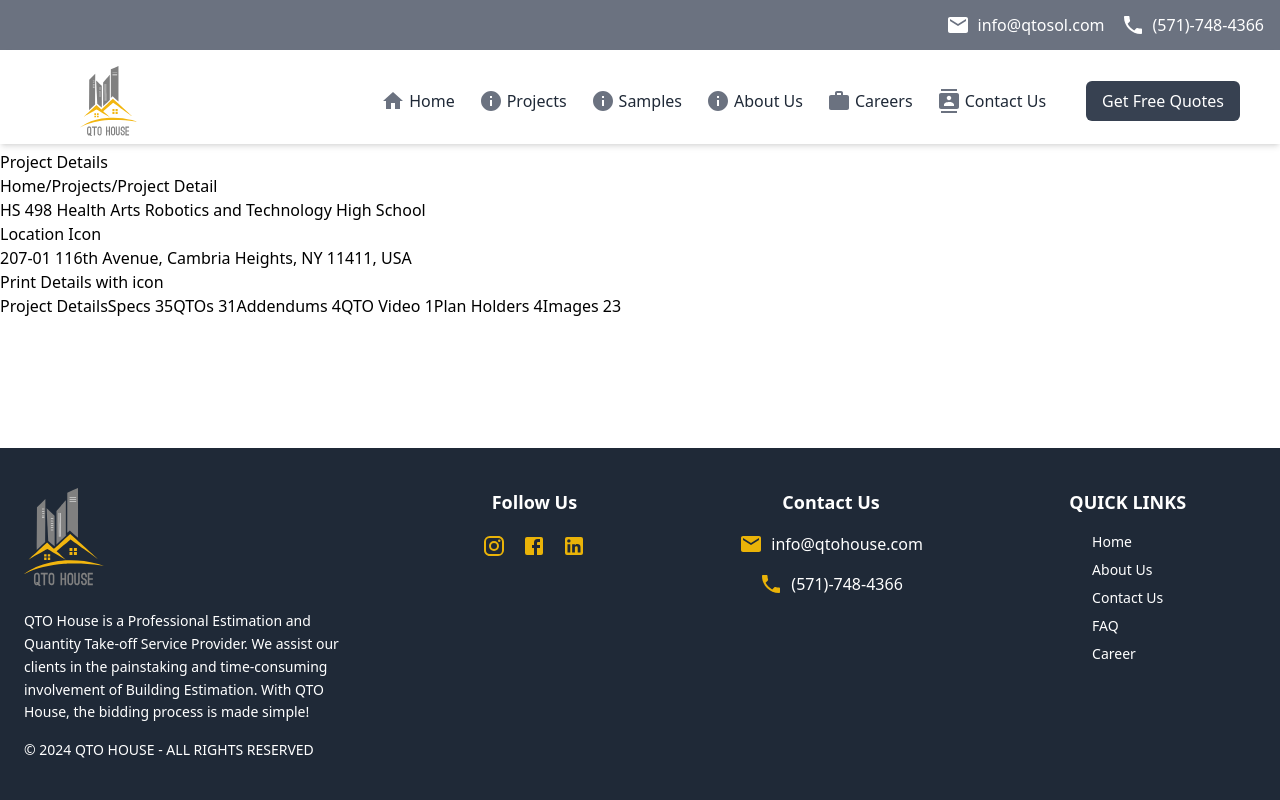
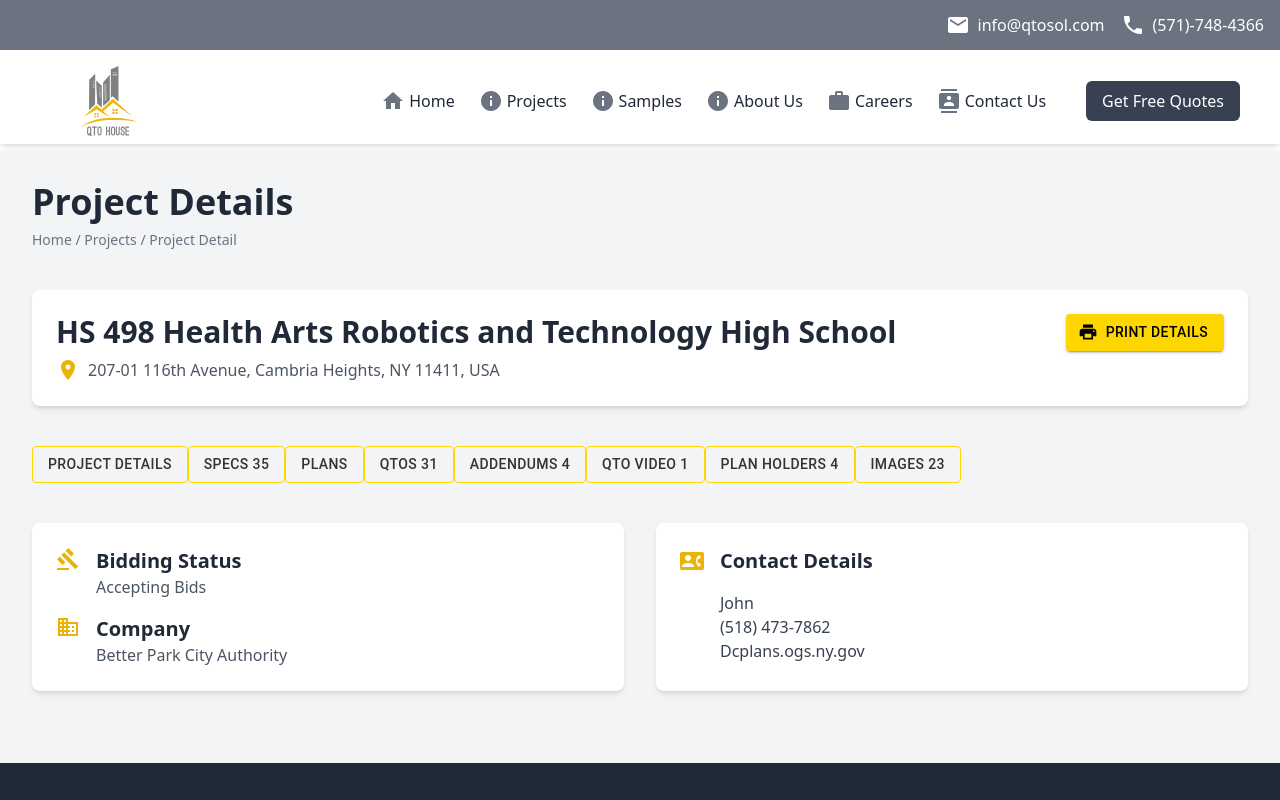
Before and after one commit to Muadeel56/QTO_Solutions_React, a React (Vite) app in the folder qtohouse-official-website/: page /projects/1 in a window 1280 px wide. Shown: the top 800 px of the page. Built offline with nearby package versions, Linux system fonts and the light colour scheme.

Commit message:
Adding Project Detail Component in Project Detail Page

```diff
--- /dev/null
+++ b/qtohouse-official-website/src/components/ProjectDetails/index.jsx
@@ -0,0 +1,43 @@
+import React from "react";
+import GavelIcon from '@mui/icons-material/Gavel';
+import BusinessIcon from '@mui/icons-material/Business';
+import ContactPhoneIcon from '@mui/icons-material/ContactPhone';
+
+function ProjectDetails() {
+  return (
+    <div className="flex flex-col md:flex-row space-y-8 md:space-x-8 md:space-y-0 mb-10">
+      {/* Bidding Status and Company Info */}
+      <div className="flex-1 bg-white p-6 rounded-lg shadow-md">
+        <div className="flex space-x-4 mb-4">
+          <GavelIcon className="text-yellow-500" />
+          <div>
+            <h1 className="text-xl font-semibold text-gray-800">Bidding Status</h1>
+            <p className="text-gray-600">Accepting Bids</p>
+          </div>
+        </div>
+        <div className="flex space-x-4">
+          <BusinessIcon className="text-yellow-500" />
+          <div>
+            <h1 className="text-xl font-semibold text-gray-800">Company</h1>
+            <p className="text-gray-600">Better Park City Authority</p>
+          </div>
+        </div>
+      </div>
+
+      {/* Contact Details */}
+      <div className="flex-1 bg-white p-6 rounded-lg shadow-md">
+        <div className="flex items-center space-x-4 mb-4">
+          <ContactPhoneIcon className="text-yellow-500" />
+          <h1 className="text-xl font-semibold text-gray-800">Contact Details</h1>
+        </div>
+        <div className="pl-10">
+          <p className="text-gray-700">John</p>
+          <p className="text-gray-700">(518) 473-7862</p>
+          <p className="text-gray-700">Dcplans.ogs.ny.gov</p>
+        </div>
+      </div>
+    </div>
+  );
+}
+
+export default ProjectDetails;
--- a/qtohouse-official-website/src/pages/ProjectDetailPage/index.jsx
+++ b/qtohouse-official-website/src/pages/ProjectDetailPage/index.jsx
@@ -1,38 +1,74 @@
-import React from 'react'
+import React from "react";
+import PrintIcon from '@mui/icons-material/Print';
+import LocationOnIcon from '@mui/icons-material/LocationOn';
+import { Button } from "@mui/material";
+import ProjectDetails from "../../components/ProjectDetails";
 
 function ProjectDetailPage() {
   return (
-    <div>
-        <div>
-            <div>
-                <h1>Project Details</h1>
-                <p>Home/Projects/Project Detail</p>
+    <div className="w-full p-8 bg-gray-100">
+      {/* Page Header */}
+      <div className="flex flex-col items-start mb-10">
+        <h1 className="text-4xl font-bold text-gray-800">Project Details</h1>
+        <p className="text-sm text-gray-500 mt-2">Home / Projects / Project Detail</p>
       </div>
 
+      {/* Project Header Section */}
+      <div className="bg-white p-6 rounded-lg shadow-md mb-10">
+        <div className="flex flex-col md:flex-row justify-between items-start">
           <div>
-                <div>
-                    <h1>
+            <h1 className="text-3xl font-bold text-gray-800 mb-2">
               HS 498 Health Arts Robotics and Technology High School
             </h1>
-                    <div>
-                        <p>Location Icon</p>
+            <div className="flex items-center text-gray-600">
+              <LocationOnIcon className="text-yellow-500 mr-2" />
               <p>207-01 116th Avenue, Cambria Heights, NY 11411, USA</p>
             </div>
           </div>
-                <button>Print Details with icon</button>
-            </div>
-            <div>
-                <button>Project Details</button>
-                <button>Specs 35</button>
-                <button>QTOs 31</button>
-                <button>Addendums 4</button>
-                <button>QTO Video 1</button>
-                <button>Plan Holders 4</button>
-                <button>Images 23</button>
+          <Button
+            variant="contained"
+            startIcon={<PrintIcon />}
+            sx={{
+              backgroundColor: '#FFD700',
+              color: '#000',
+              '&:hover': { backgroundColor: '#FFC000' }
+            }}
+            className="mt-4 md:mt-0"
+          >
+            Print Details
+          </Button>
         </div>
       </div>
+
+      {/* Navigation Buttons */}
+      <div className="flex flex-wrap mb-10">
+        {["Project Details", "Specs 35", "Plans", "QTOs 31", "Addendums 4", "QTO Video 1", "Plan Holders 4", "Images 23"].map((label, index) => (
+          <Button
+            key={index}
+            variant="outlined"
+            sx={{
+              color: '#333',
+              borderColor: '#FFD700',
+              '&:hover': { borderColor: '#FFC000', color: '#000' }
+            }}
+            className="mr-4 mb-4"
+          >
+            {label}
+          </Button>
+        ))}
       </div>
-  )
+
+      {/* Component Sections */}
+      <ProjectDetails />
+      {/* <Specs />
+      <Plans />
+      <QTOs />
+      <Addendums />
+      <QtoVideo />
+      <PlanHolders />
+      <Images /> */}
+    </div>
+  );
 }
 
-export default ProjectDetailPage
+export default ProjectDetailPage;
```
Lines whose indentation alone changed are shown as unchanged.
